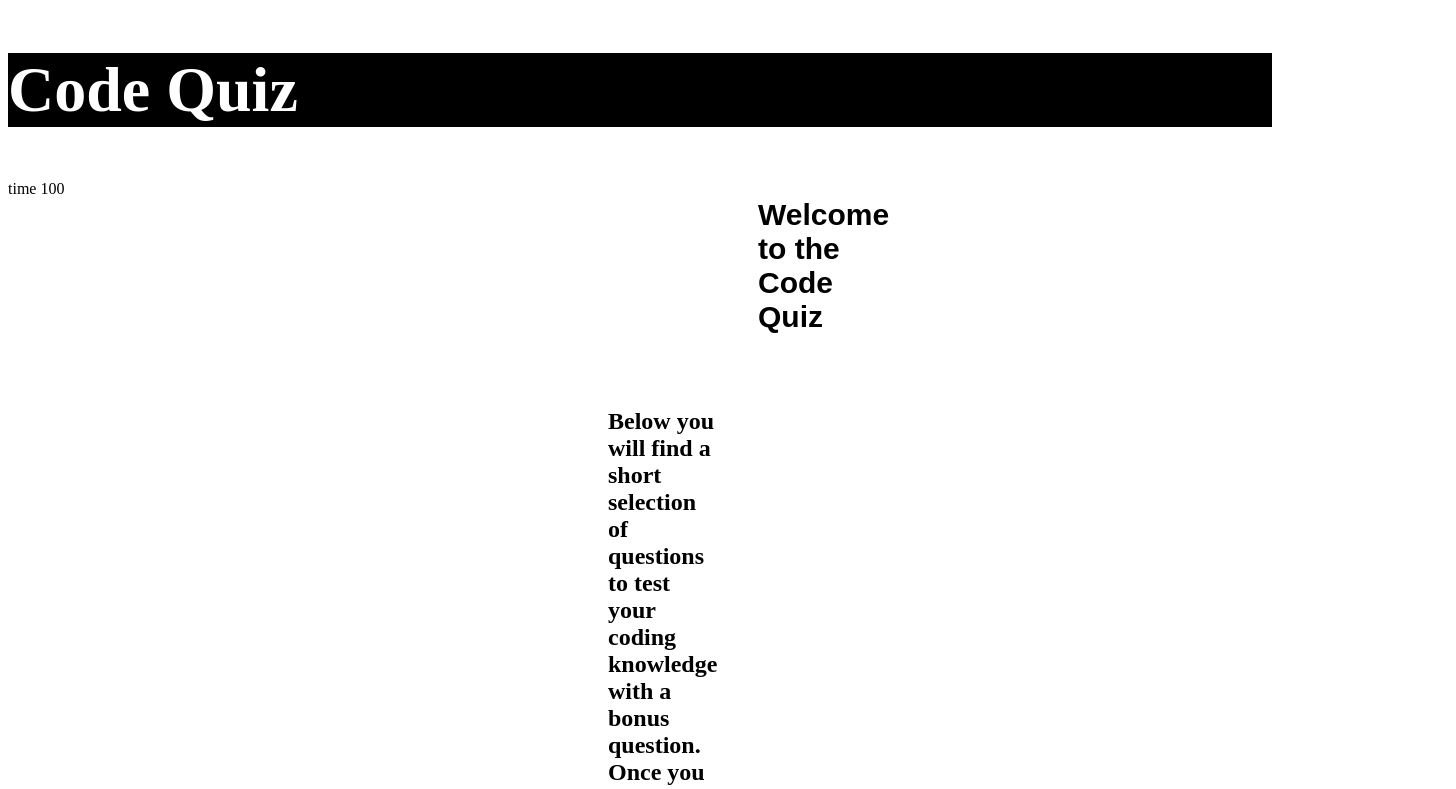
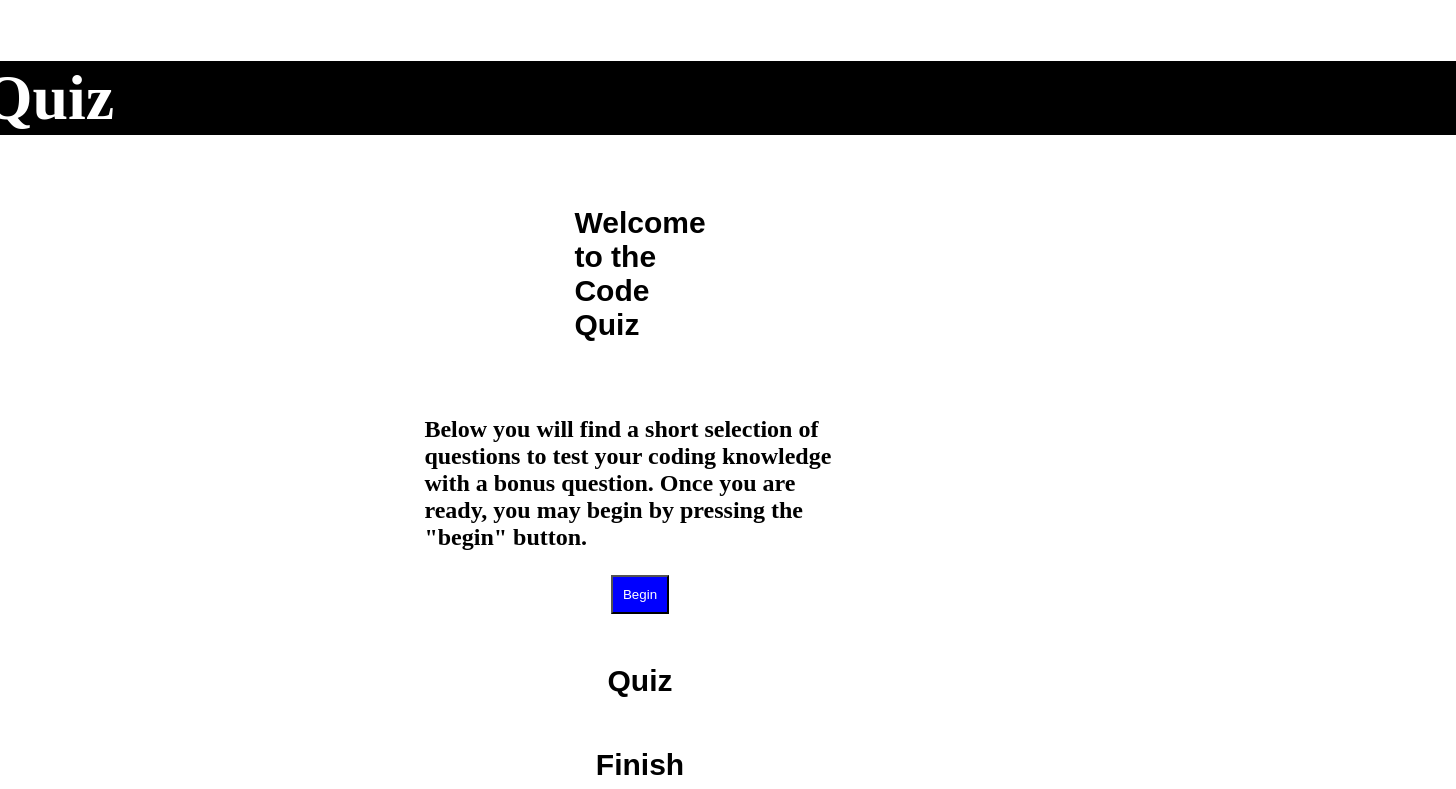
Before and after one commit to Brazz26/code-quizzer-webapi, a plain HTML site: page index.html in a window 1280 px wide. Shown: the top 789 px of the page, 1456 px wide, since content can reach past the window. Drawn offline with Linux system fonts and the light colour scheme; a web font is replaced by a local one.

Commit message:
tried multiple cases of displaying titles

```diff
--- a/assets/js/script.js
+++ b/assets/js/script.js
@@ -47,6 +47,7 @@ function startTimer(){
         }
     },1000)
 }
+//this function will display and run quiz
 function displayQuiz(){
 questionEl.textContent = quizArray[quizIndex].question
 let answerBtn = ''
@@ -56,13 +57,15 @@ for (i = 0; i < choiceList.length; i++){
     choicesEl.innerHTML = answerBtn
 }
 }
+//listens for the click to proceed through quiz
 choicesEl.addEventListener('click', function(event){
     event.preventDefault()
     var userChoice = event.target
     if (userChoice.matches('button')){
         checkChoice(userChoice)
     }
-})
+});
+//this function checks userchoices and reutrns score
 function checkChoice(userChoice){
     var rightAnswer = quizArray[quizIndex].correctAnswer
     console.log(userChoice.textContent, rightAnswer)
@@ -76,6 +79,7 @@ function checkChoice(userChoice){
         displayQuiz()
     }else {
         clearInterval()
+        console.log(score)
         //eventually endgame function can go here
     }
 }
--- a/assets/style.css
+++ b/assets/style.css
@@ -5,9 +5,15 @@ h1 {
 
 }
 
+body {
+    display: flex;
+    justify-content: center;
+    font: 48px;
+}
 h2 {
     display: flex;
     /*margin-left: 40%;*/
+    justify-content: center;
     margin: 0px 750px 50px;
     font-family: 'Kdam Thmor Pro', sans-serif;
     font-size: 30px;
@@ -30,7 +36,7 @@ button {
     background-color: blue;
     color: white;
     padding: 10px 10px 10px;
-    box-shadow: 0 10px 5px;
+    box-shadow: 0 10px 10px;
     align-items: center;
     flex-flow:column;
 }
```
